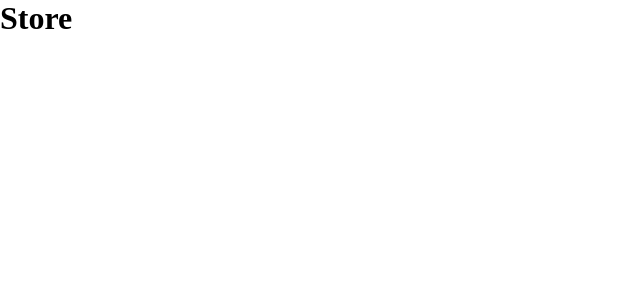
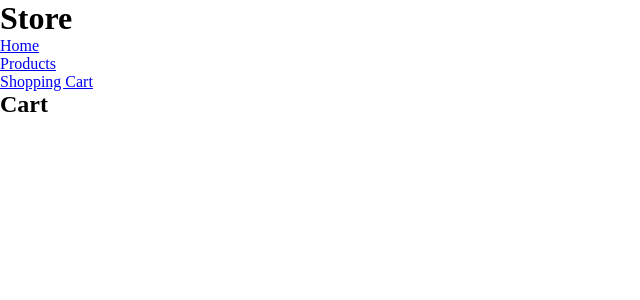
Before and after one commit to rdmh12/odin-store, a React app: page /cart in a window 1280 px wide. Shown: the top 300 px of the page, without its empty margins (0-640 px from the left). Built offline with nearby package versions, Linux system fonts and the light colour scheme; the HTML template or start-up script is replaced by a standard one.

Commit message:
Add component and routes for each app page

```diff
--- /dev/null
+++ b/src/App.jsx
@@ -0,0 +1,27 @@
+import { Outlet, Link } from "react-router-dom";
+
+export default function App() {
+  return (
+    <>
+      <header>
+        <h1>Store</h1>
+        <nav>
+          <ul>
+            <li>
+              <Link to="/">Home</Link>
+            </li>
+            <li>
+              <Link to="/shop">Products</Link>
+            </li>
+            <li>
+              <Link to="/cart">Shopping Cart</Link>
+            </li>
+          </ul>
+        </nav>
+      </header>
+      <main>
+        <Outlet />
+      </main>
+    </>
+  );
+}
--- /dev/null
+++ b/src/Cart.jsx
@@ -0,0 +1,3 @@
+export default function Cart() {
+  return <h2>Cart</h2>;
+}
--- /dev/null
+++ b/src/Home.jsx
@@ -0,0 +1,3 @@
+export default function Home() {
+  return <h2>Home</h2>;
+}
--- /dev/null
+++ b/src/Shop.jsx
@@ -0,0 +1,3 @@
+export default function Shop() {
+  return <h2>Shop</h2>;
+}
--- a/src/main.jsx
+++ b/src/main.jsx
@@ -1,9 +1,13 @@
 import { StrictMode } from "react";
 import { createRoot } from "react-dom/client";
+import { createBrowserRouter, RouterProvider } from "react-router-dom";
+import routes from "./routes.jsx";
 import "./index.css";
+
+const router = createBrowserRouter(routes);
 
 createRoot(document.getElementById("root")).render(
   <StrictMode>
-    <h1>Store</h1>
+    <RouterProvider router={router} />
   </StrictMode>,
 );
--- /dev/null
+++ b/src/routes.jsx
@@ -0,0 +1,27 @@
+import App from "./App.jsx";
+import Home from "./Home.jsx";
+import Shop from "./Shop.jsx";
+import Cart from "./Cart.jsx";
+
+const routes = [
+  {
+    path: "/",
+    element: <App />,
+    children: [
+      {
+        index: true,
+        element: <Home />,
+      },
+      {
+        path: "/shop",
+        element: <Shop />,
+      },
+      {
+        path: "/cart",
+        element: <Cart />,
+      },
+    ],
+  },
+];
+
+export default routes;
```
